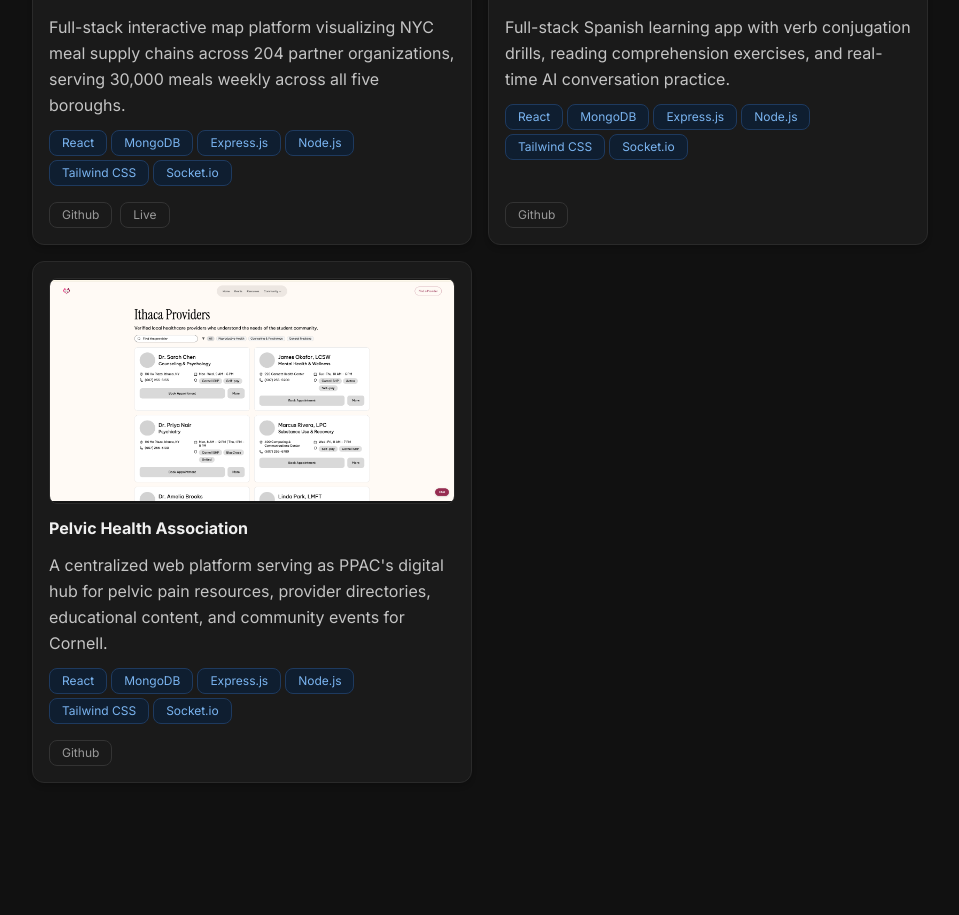
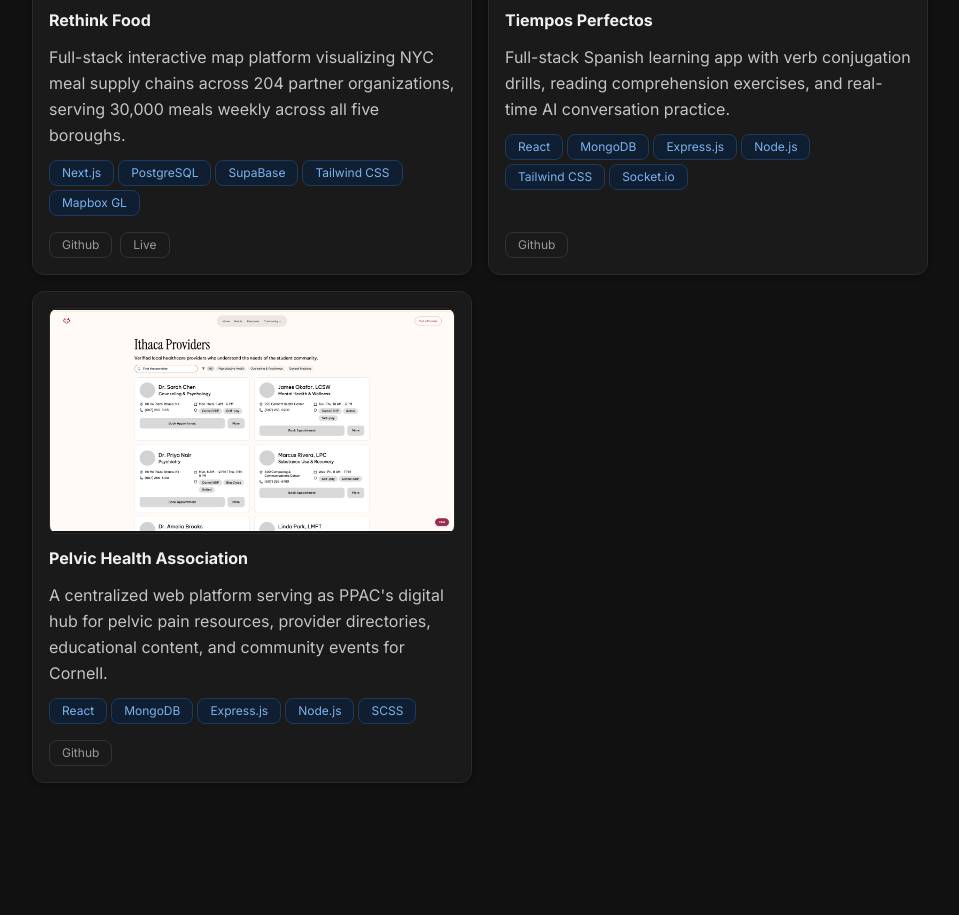
Before and after one commit to erik-mauricio/portfolio-website, a Next.js app: page / in a window 1280 px wide. Shown: the part 2960-3875 px from the top of the page, without its empty margins (160-1119 px from the left). Built offline with nearby package versions, Linux system fonts and the light colour scheme.

Commit message:
correct tech stack

```diff
--- a/src/app/page.tsx
+++ b/src/app/page.tsx
@@ -111,7 +111,7 @@ export default function Home() {
       description:
         "Search engine that lets users discover sports teams through natural language queries powered by a custom TF-IDF and cosine similarity pipeline.",
       date: "Feb. 2025 – Present",
-      techStack: ["Python", "Flask", "TF-IDF", "Cosine Similarity"],
+      techStack: ["Python", "Flask", "TF-IDF", "Cosine Similarity", "SVD", "RAG", "LLM"],
       github: "https://github.com/moonlightplague/4300-Sports-Team-Finder",
       live: "https://sports-team-finder.4300showcase.infosci.cornell.edu/",
       imageURI: "/images/sportsteamfinder.png",
@@ -132,12 +132,11 @@ export default function Home() {
       204 partner organizations, serving 30,000 meals weekly across all five boroughs.`,
       date: "June 2025 – Aug. 2025",
       techStack: [
-        "React",
-        "MongoDB",
-        "Express.js",
-        "Node.js",
+        "Next.js",
+        "PostgreSQL",
+        "SupaBase",
         "Tailwind CSS",
-        "Socket.io",
+        "Mapbox GL",
       ],
       github: "https://github.com/cornellh4i/Rethink-Food",
       live: "https://www.rethinkfood.org/",
@@ -170,8 +169,7 @@ export default function Home() {
         "MongoDB",
         "Express.js",
         "Node.js",
-        "Tailwind CSS",
-        "Socket.io",
+        "SCSS",
       ],
       github: "https://github.com/cornellh4i/PPAC",
       live: "",
```
